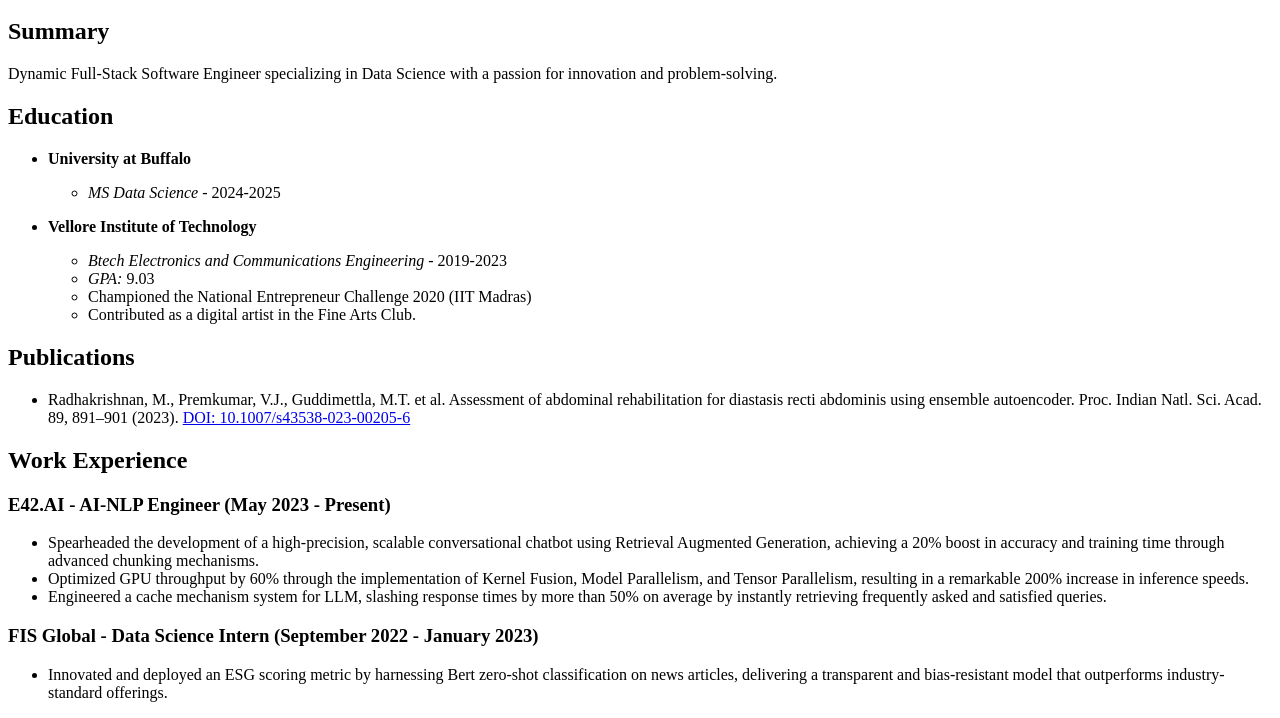
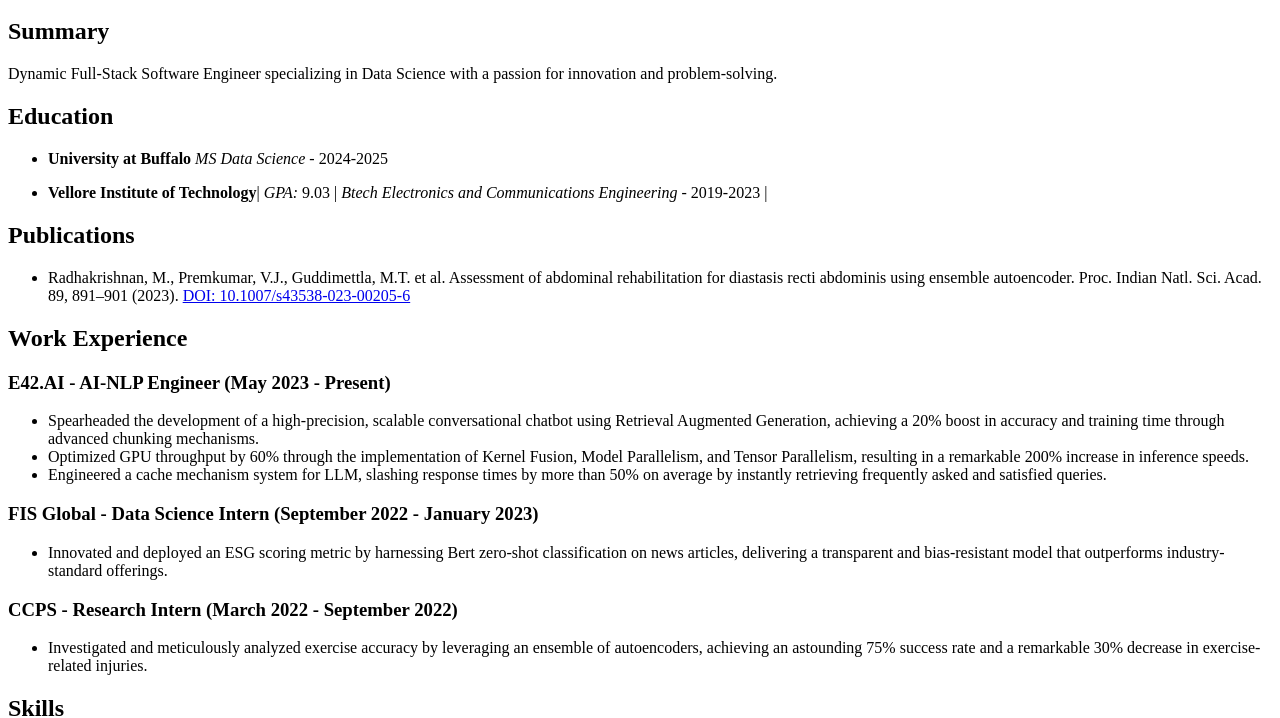
Before and after one commit to beaterblank/MyServer, a plain HTML site: page index.html in a window 1280 px wide. Shown: the part 122-840 px from the top of the page. Drawn offline with Linux system fonts and the light colour scheme.

Commit message:
Update index.html

```diff
--- a/index.html
+++ b/index.html
@@ -8,19 +8,8 @@
 <p>Dynamic Full-Stack Software Engineer specializing in Data Science with a passion for innovation and problem-solving.</p>
 <h2 id="education">Education</h2>
 <ul>
-<li><p><strong>University at Buffalo</strong></p>
-<ul>
-<li><em>MS Data Science</em> - 2024-2025</li>
-</ul>
-</li>
-<li><p><strong>Vellore Institute of Technology</strong></p>
-<ul>
-<li><em>Btech Electronics and Communications Engineering</em> - 2019-2023</li>
-<li><em>GPA:</em> 9.03</li>
-<li>Championed the National Entrepreneur Challenge 2020 (IIT Madras)</li>
-<li>Contributed as a digital artist in the Fine Arts Club.</li>
-</ul>
-</li>
+<li><p><strong>University at Buffalo</strong> <em>MS Data Science</em> - 2024-2025 </p></li>
+<li><p><strong>Vellore Institute of Technology</strong>| <em>GPA:</em> 9.03 | <em>Btech Electronics and Communications Engineering</em> - 2019-2023 |</p></li>
 </ul>
 <h2 id="publications">Publications</h2>
 <ul>
```
